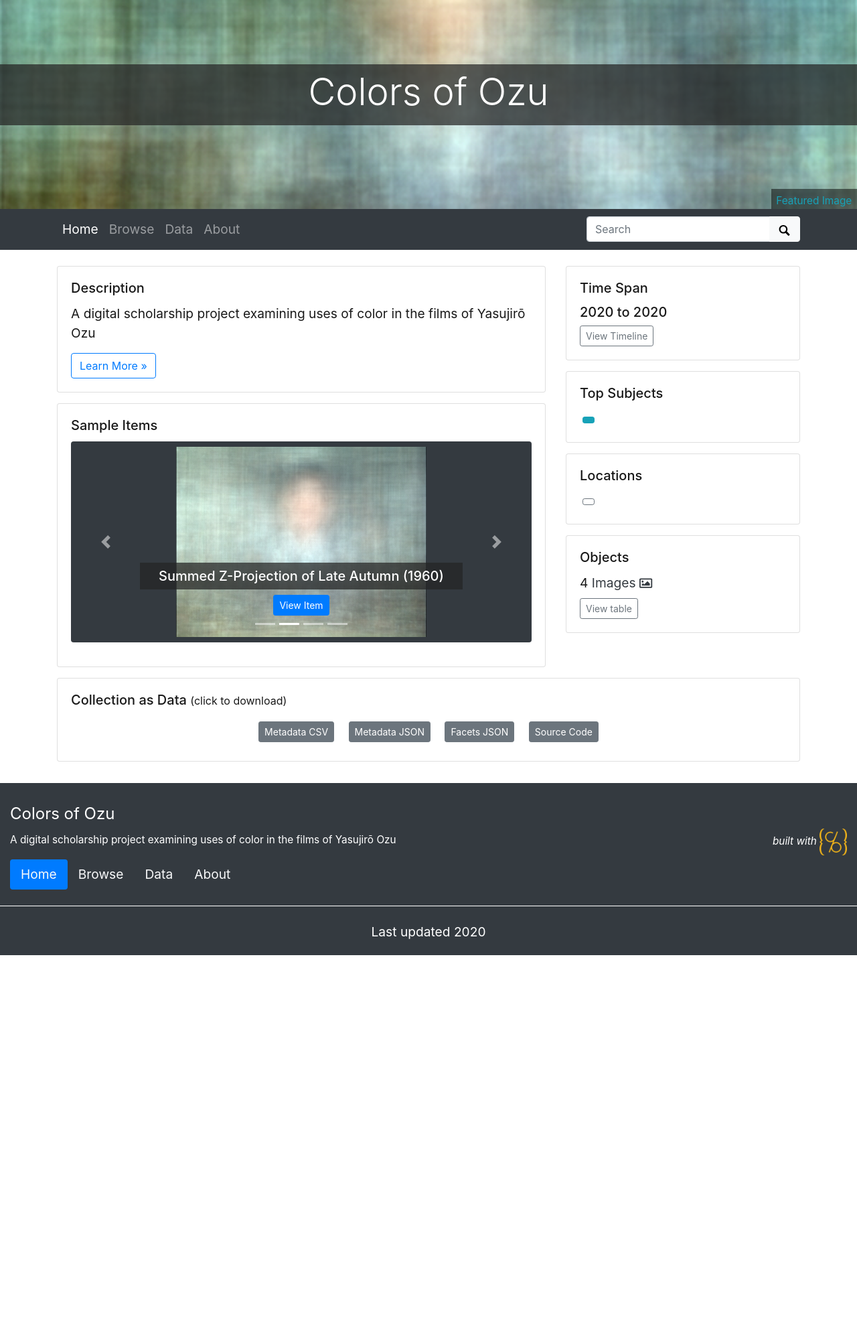
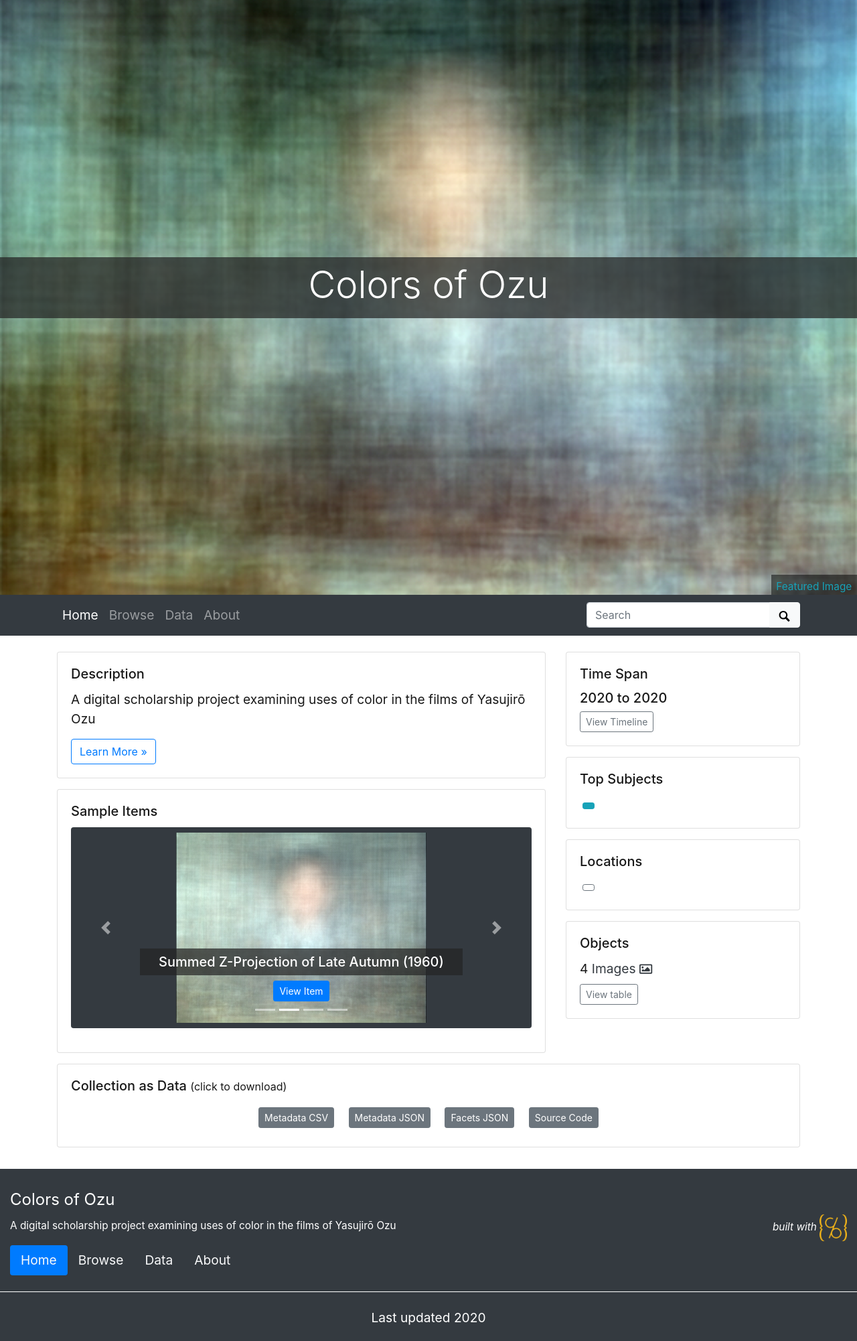
Before and after one commit to drodz11/colors-of-ozu, a Jekyll site: the page built from index.md, in a window 1280 px wide. Shown: the whole page at 67% size. Built offline with Jekyll 4.4.1, drawn with Linux system fonts in a browser that asks for light colours; before the commit the page ends 1426 px from its top, so only the background shows below that.

Commit message:
Update theme.yml

```diff
--- a/_data/theme.yml
+++ b/_data/theme.yml
@@ -10,7 +10,7 @@
 # use either an objectid (from an item in this collect), a relative location of an image in this repo, or a full url to an image elsewhere
 featured-image: coll002
 # optional: add extra padding around collection title for a larger image feature.
-home-title-y-padding: # Default is 8em
+home-title-y-padding: 20em
 # optional: change position of background image, center, top, bottom
 home-banner-image-position: # Default is center
 # height of the carousel at the bottom of the home page; this is in px, but just enter a number (don't include "px"). Default is 300
```
